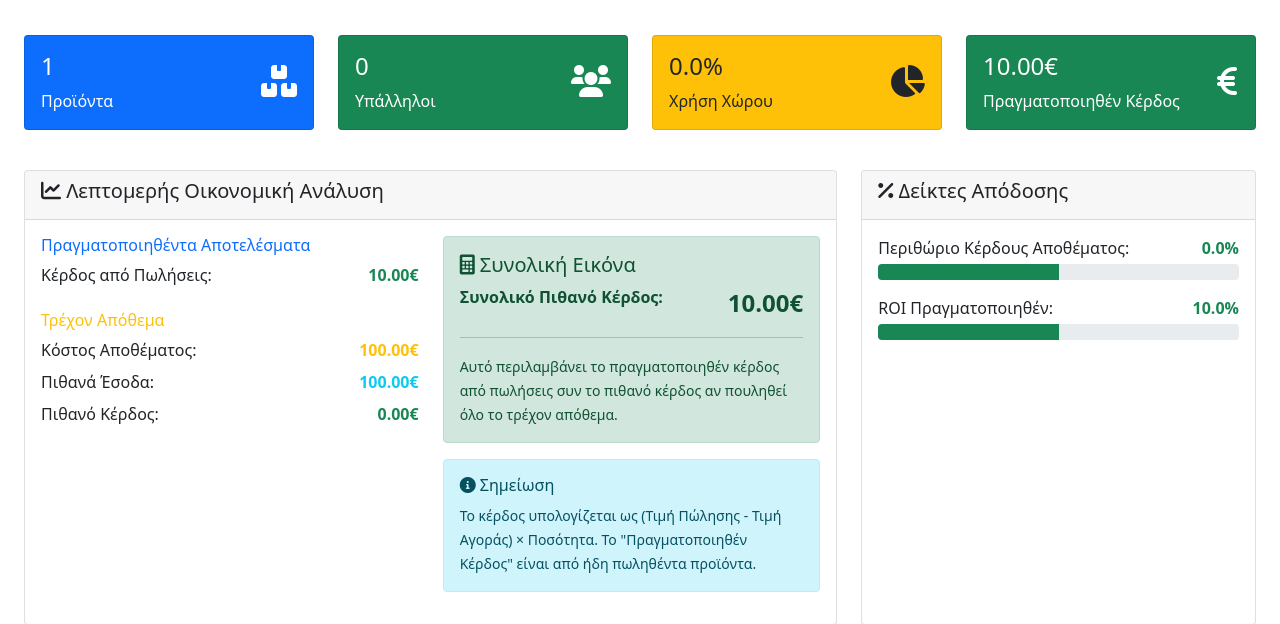
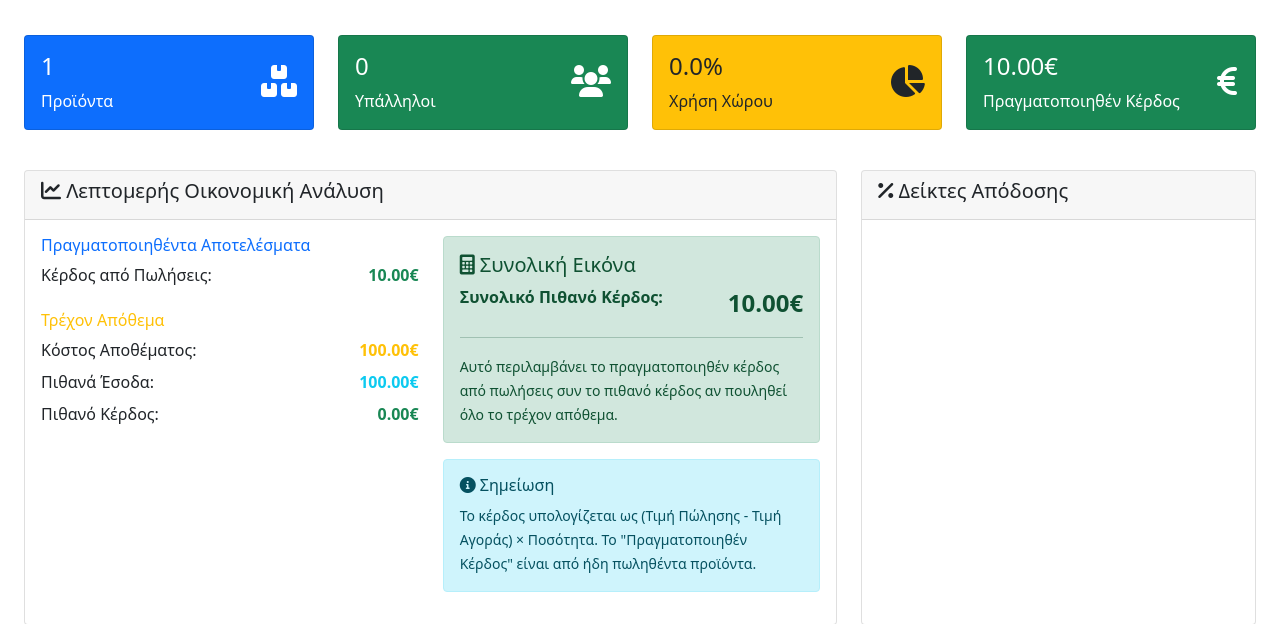
Before and after one commit to savvaskassas/Warehouse-Management-System, a Flask app: page /supervisor/statistics in a window 1280 px wide. Shown: the part 251-875 px from the top of the page. Run offline with Flask 3, Linux system fonts and the light colour scheme; the visitor is signed in with stand-in values (Sample User, id 1); a database or web service that is not in the repository returns one stand-in record (values such as "Sample title").

Commit message:
Bug Fixes

```diff
--- a/logistics-warehouse-system/app/templates/supervisor/statistics.html
+++ b/logistics-warehouse-system/app/templates/supervisor/statistics.html
@@ -173,31 +173,9 @@
                     {% set profit_margin = (financial_summary.potential_profit_from_stock / financial_summary.total_investment * 100) if financial_summary.total_investment > 0 else 0 %}
                     {% set roi = (financial_summary.total_realized_gain / financial_summary.total_investment * 100) if financial_summary.total_investment > 0 else 0 %}
 
-                    <div class="mb-3">
-                        <div class="d-flex justify-content-between">
-                            <span>Περιθώριο Κέρδους Αποθέματος:</span>
-                            <strong class="{{ 'text-success' if profit_margin >= 0 else 'text-danger' }}">
-                                {{ "%.1f"|format(profit_margin) }}%
-                            </strong>
-                        </div>
-                        <div class="progress mt-1">
-                            <div class="progress-bar {{ 'bg-success' if profit_margin >= 0 else 'bg-danger' }}"
-                                 style="width: 50%"></div>
-                        </div>
-                    </div>
 
-                    <div class="mb-3">
-                        <div class="d-flex justify-content-between">
-                            <span>ROI Πραγματοποιηθέν:</span>
-                            <strong class="{{ 'text-success' if roi >= 0 else 'text-danger' }}">
-                                {{ "%.1f"|format(roi) }}%
-                            </strong>
-                        </div>
-                        <div class="progress mt-1">
-                            <div class="progress-bar {{ 'bg-success' if roi >= 0 else 'bg-danger' }}"
-                                 style="width: 50%"></div>
-                        </div>
-                    </div>
+
+
                 </div>
             </div>
         </div>
```
Also changed, not shown: logistics-warehouse-system/app/templates/admin/dashboard.html (+1 -7 lines), logistics-warehouse-system/app/templates/supervisor/dashboard.html (+0 -9 lines), 7 other files.
